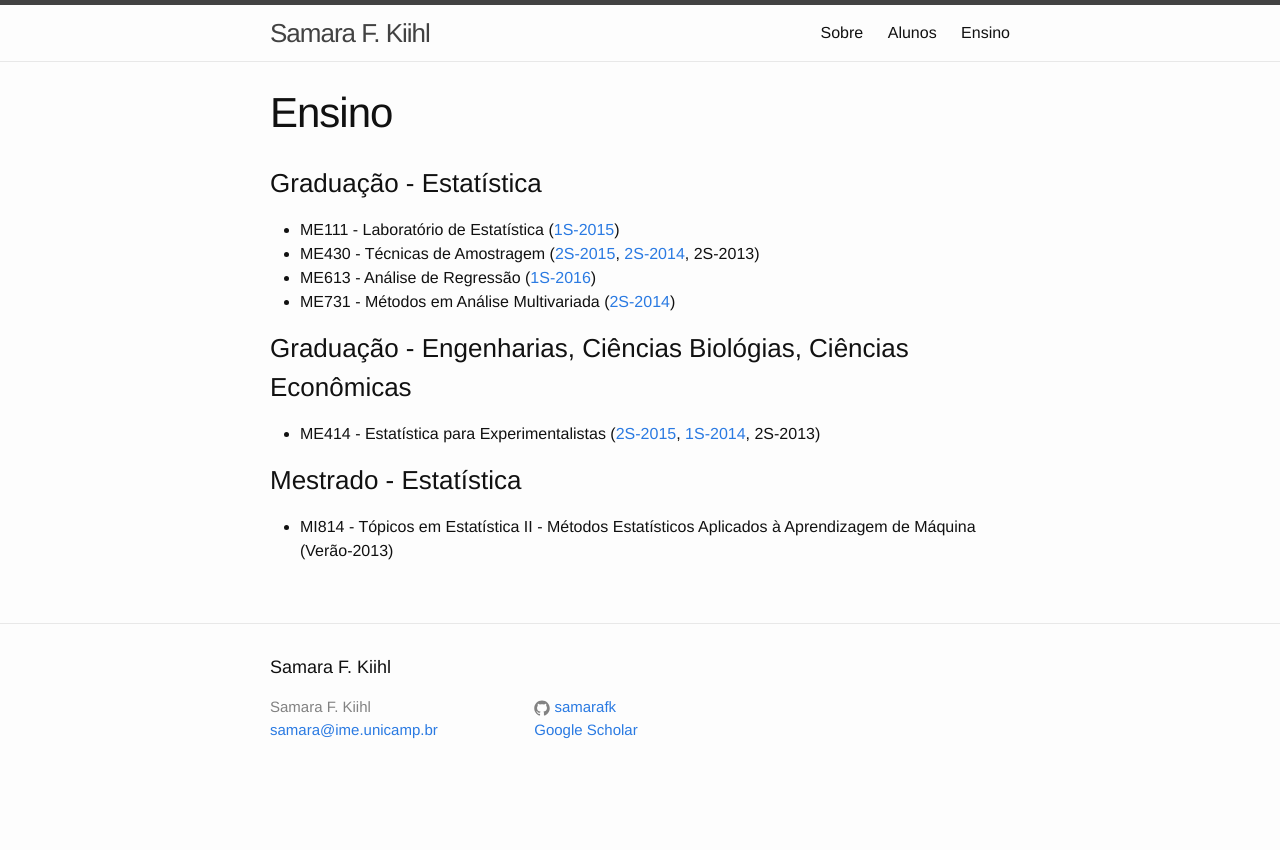
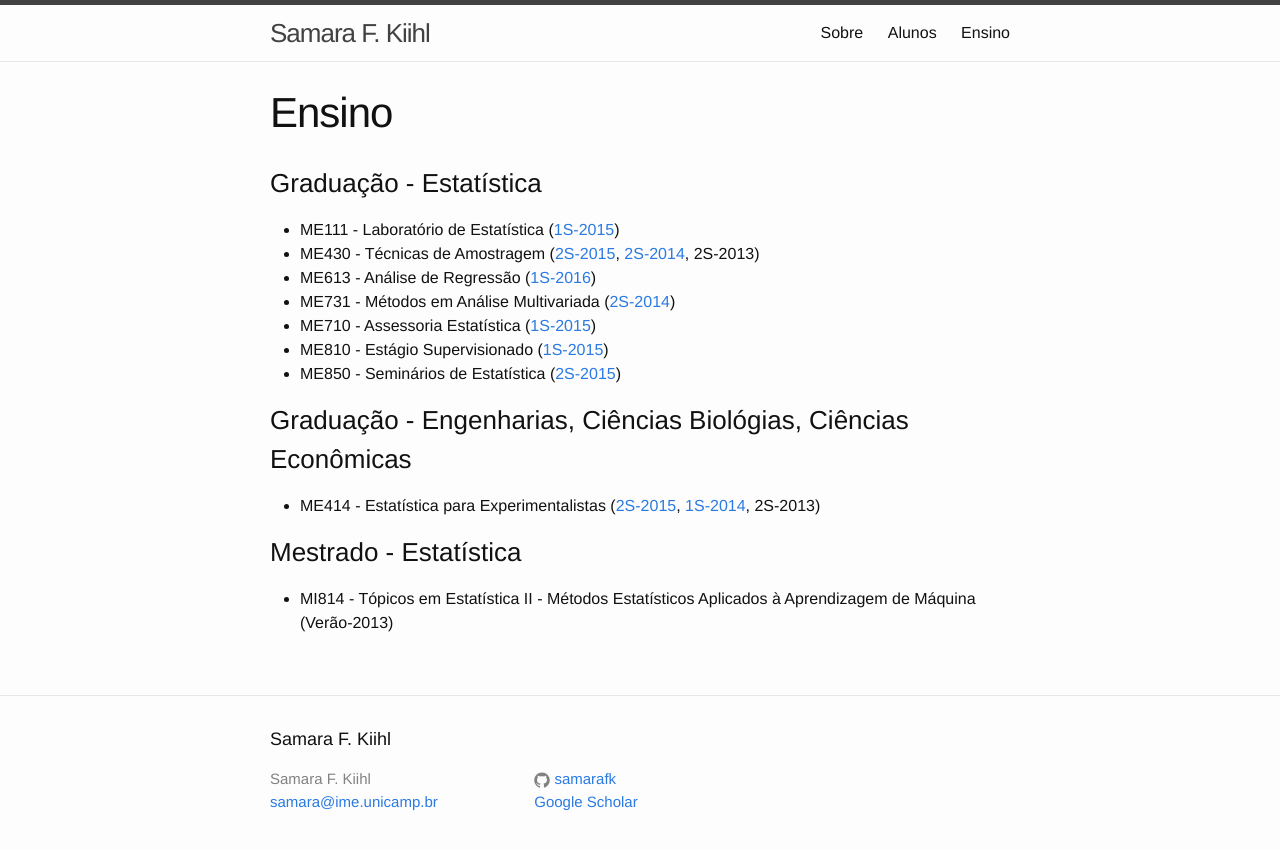
Before and after one commit to samarafk/samarafk.github.io, a Jekyll site: the page built from teaching.md, in a window 1280 px wide. Shown: the top 850 px of the page. Built offline with Jekyll 4.4.1, drawn with Linux system fonts in a browser that asks for light colours.

Commit message:
teaching info updated

```diff
--- a/teaching.md
+++ b/teaching.md
@@ -10,6 +10,9 @@ permalink: /teaching/
   +  ME430 - Técnicas de Amostragem ([2S-2015](http://samarafk.github.io/ME430/), [2S-2014](http://www.ggte.unicamp.br/moodle/course/view.php?id=463), 2S-2013)
   +  ME613 - Análise de Regressão ([1S-2016](http://samarafk.github.io/ME613/))
   +  ME731 - Métodos em Análise Multivariada ([2S-2014](http://www.ggte.unicamp.br/moodle/course/view.php?id=459))
+  +  ME710 - Assessoria Estatística ([1S-2015](http://www.ggte.unicamp.br/moodle/course/view.php?id=594))
+  +  ME810 - Estágio Supervisionado ([1S-2015](http://www.ggte.unicamp.br/moodle/course/view.php?id=595))
+  +  ME850 - Seminários de Estatística ([2S-2015](http://www.ggte.unicamp.br/eam/course/view.php?id=1514))
 
 
 ### Graduação - Engenharias, Ciências Biológias, Ciências Econômicas
```
